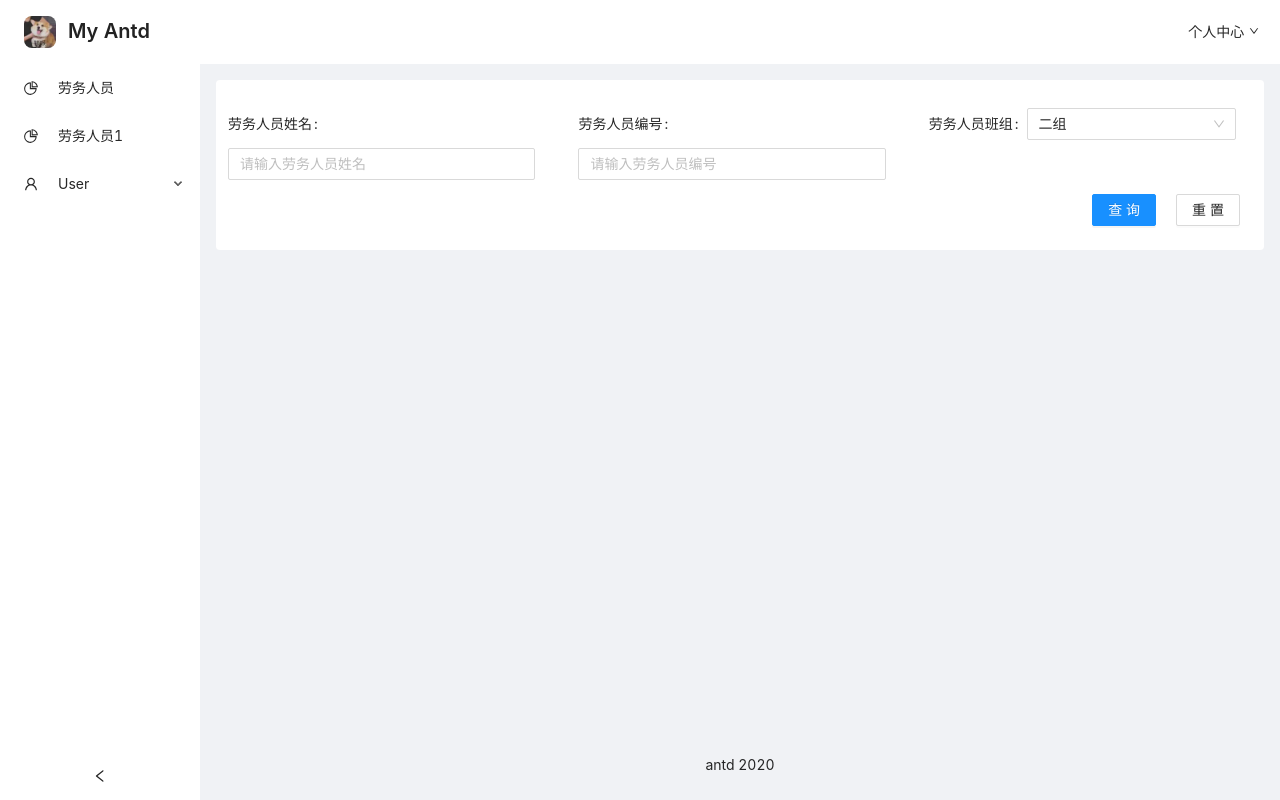
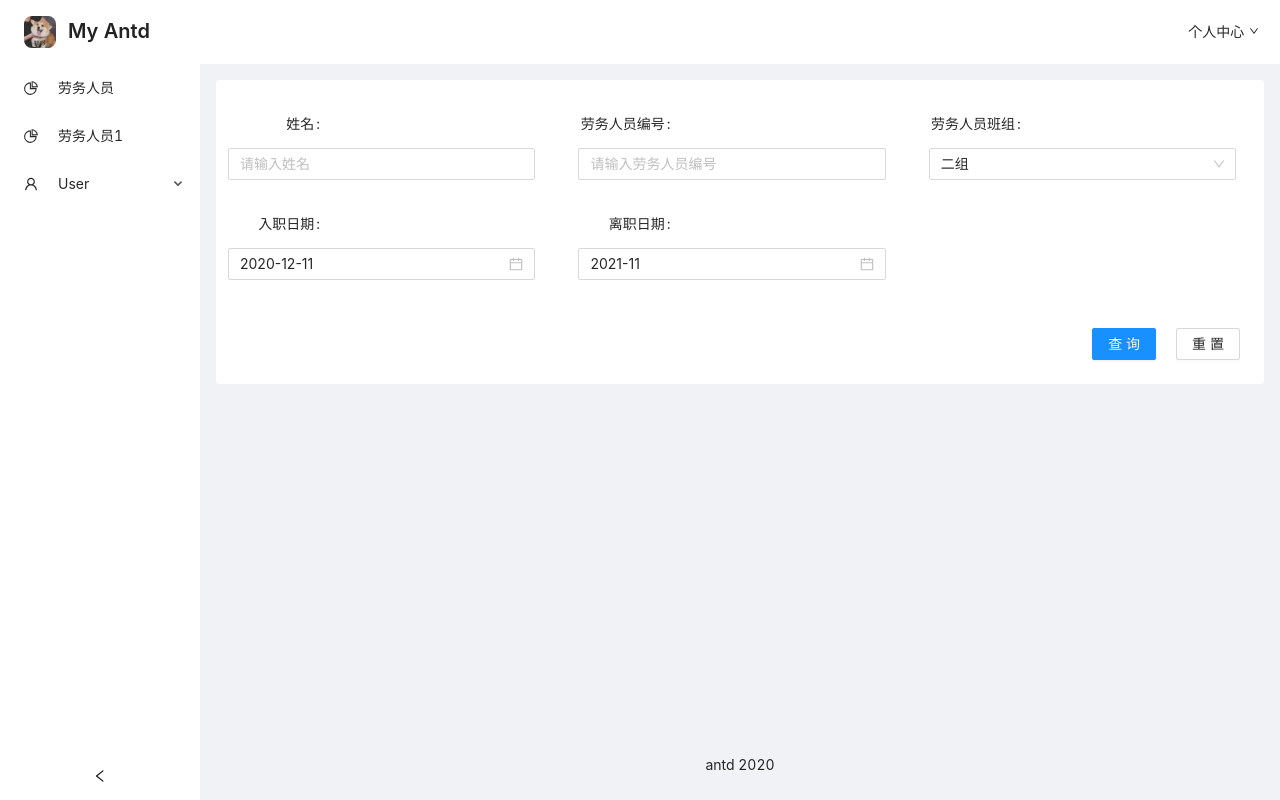
Before and after one commit to c1184405532/react-admin-app, a React (Create React App) app: page /laborPersonnel/list in a window 1280 px wide. Built offline with nearby package versions, Linux system fonts and the light colour scheme.

Commit message:
'添加选择年月类型输入筛选条件'

```diff
--- a/src/App.js
+++ b/src/App.js
@@ -1,11 +1,15 @@
-
+import { ConfigProvider } from 'antd';
 import BaseLayout from 'components/baseLayout';
+import 'moment/locale/zh-cn';
+import locale from 'antd/lib/locale/zh_CN';
 import './App.css';
 
 function App() {
   return (
     <div className="App">
-      <BaseLayout/>
+      <ConfigProvider locale={locale}>
+        <BaseLayout/>
+      </ConfigProvider>
     </div>
   );
 }
--- a/src/components/tableFilter/index.jsx
+++ b/src/components/tableFilter/index.jsx
@@ -1,5 +1,6 @@
 import React from 'react';
-import { Form, Input, Button, Select } from 'antd';
+import { Form, Input, Button, Select, DatePicker } from 'antd';
+import moment from 'moment';
 import './index.less';
 /**
  * columns type Array[object,object,...]
@@ -18,7 +19,15 @@ import './index.less';
  *  }
  * }
  */
-
+const setInitialValue = (value, type) => {
+  const valueType = {
+    "input": value,
+    "select": value ? value : undefined,//select下如果默认值不存在的话，不能赋值为''，否则不显示placeHolder
+    "datePicker": value ? moment(value, 'YYYY-MM-DD') : '',
+    "datePickerMonth": value ? moment(value, 'YYYY-MM') : '',
+  }
+  return valueType[type]
+}
 class TableFilter extends React.Component {
   static defaultProps = {
     columns: []
@@ -32,10 +41,19 @@ class TableFilter extends React.Component {
     //this.formRef.submit();
   }
   onFinish = (values) => {
-    for(let obj in values){
-      values[obj] = values[obj] ? values[obj] : ''
+    const { columns } = this.props
+    for (let obj in values) {
+      values[obj] = values[obj] ? values[obj] : '';
+      columns.forEach(col => {
+        if (obj === col['name'] && col.type === 'datePicker') {
+          values[obj] = values[obj] ? values[obj].format('YYYY-MM-DD') : ''
+        }
+        if (obj === col['name'] && col.type === 'datePickerMonth') {
+          values[obj] = values[obj] ? values[obj].format('YYYY-MM') : ''
+        }
+      })
     }
-    console.log(values)
+    console.log(values, moment)
   }
   onSearch = () => {
     this.formRef.submit();
@@ -48,25 +66,29 @@ class TableFilter extends React.Component {
         value: col.initialValue
       }
     })
+    console.log(fieldsData)
+    return
     this.formRef.setFields([...fieldsData]);
   }
   renderCol = (col) => {
     const {
       className = '', label, name, rules = [{ required: false }],
-      placeHolder, initialValue = '', type = 'input',selectOptions = [],
+      placeHolder, initialValue = '', type = 'input', selectOptions = [],
+
     } = col;
+
     const itemOption = {
       ...col,
       rules,
       className: className + ' row-list',
       key: name,
-      initialValue:type === 'select' ? initialValue ? initialValue : undefined : initialValue,//select下如果默认值不存在的话，不能赋值为''，否则不显示placeHolder
+      initialValue: setInitialValue(initialValue, type),
     }
 
     //这里删除的属性都是Form.Item不需要的或者不识别的属性
     delete itemOption.placeHolder
     delete itemOption.selectOptions
-
+    delete itemOption.pickerType
     let resultCol;
     if (type === 'input') {
       resultCol = <Form.Item
@@ -75,7 +97,7 @@ class TableFilter extends React.Component {
         <Input placeholder={placeHolder || "请输入" + label} />
       </Form.Item>
     }
-    if(type === 'select'){
+    if (type === 'select') {
       resultCol = <Form.Item
         {...itemOption}
       >
@@ -86,6 +108,21 @@ class TableFilter extends React.Component {
         </Select>
       </Form.Item>
     }
+    if (type === 'datePicker') {
+      resultCol = <Form.Item
+        {...itemOption}
+      >
+        <DatePicker  />
+      </Form.Item>
+    }
+    if (type === 'datePickerMonth') {
+      resultCol = <Form.Item
+        {...itemOption}
+      >
+        <DatePicker picker="month" />
+      </Form.Item>
+    }
+
     return resultCol
   }
   render() {
--- a/src/components/tableFilter/index.less
+++ b/src/components/tableFilter/index.less
@@ -13,10 +13,20 @@
   }
   .row-list{
     width: 30%;
+    margin-bottom: 20px;
+    .ant-form-item-label{
+      min-width: 100px;
+    }
+    .ant-form-item-control{
+      width: 600px;
+    }
+    .ant-picker{
+      width: 100%;
+    }
   }
 
   .btn-box{
-    margin-top: 10px;
+    margin-top: 24px;
     display: flex;
     justify-content: flex-end;
     .reset{
--- a/src/pages/laborPersonnel/index.jsx
+++ b/src/pages/laborPersonnel/index.jsx
@@ -11,12 +11,14 @@ class LaborPersonnel extends React.Component {
 
   render(){
     const filterColumns = [
-      {label:'劳务人员姓名',name:'laborName',type:'input'},
+      {label:'姓名',name:'laborName',type:'input'},
       {label:'劳务人员编号',name:'laborCode',type:'input',},
       {
         label:'劳务人员班组',name:'laborGroups',type:'select',initialValue:'id123456',
         selectOptions:[{label:'一组',value:'id12345'},{label:'二组',value:'id123456'},]
       },
+      {label:'入职日期',name:'entryDate',type:'datePicker',initialValue:'2020-12-11'},
+      {label:'离职日期',name:'lizhiDate',type:'datePickerMonth',initialValue:'2021-11'},
       //{label:'劳务人员编号',name:'laborCodes',type:'input',placeHolder:'请输入'},
       //{label:'劳务人员编号',name:'laborCodess',type:'input',placeHolder:'请输入'},
       //{label:'劳务人员编号',name:'laborCodesss',type:'input',placeHolder:'请输入'},
```
